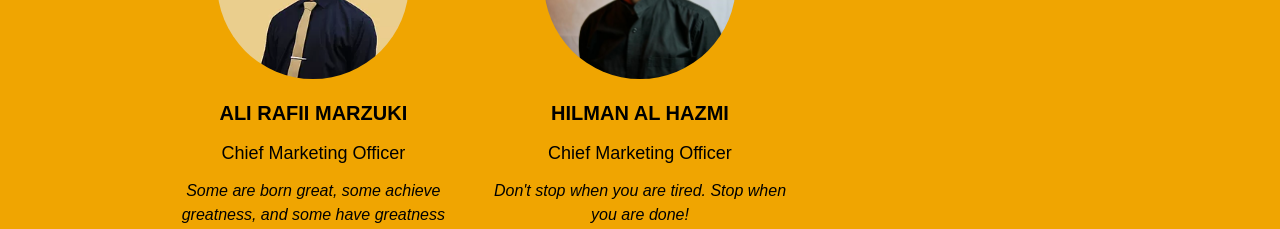
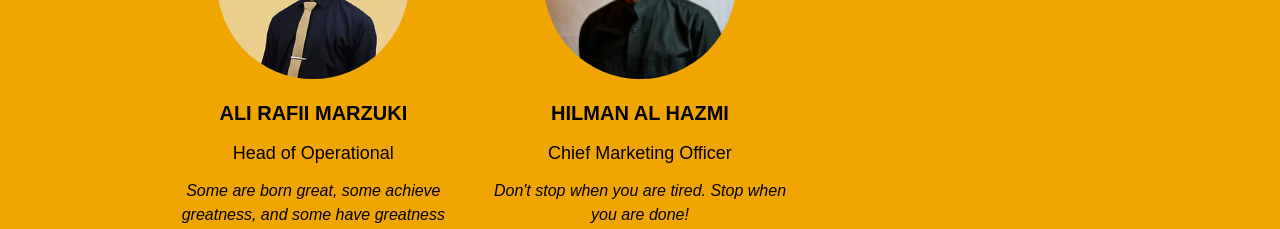
Before and after one commit to raflidev/syraint, a React (Create React App) app: page / in a window 1280 px wide. Shown: the part 3960-4189 px from the top of the page. Built offline with nearby package versions, Linux system fonts and the light colour scheme.

Commit message:
change email and change title

```diff
--- a/src/data.js
+++ b/src/data.js
@@ -2076,7 +2076,7 @@ export const people = [
   {
     nama: 'ALI RAFII MARZUKI',
     gambar: ali,
-    jabatan: 'Chief Marketing Officer',
+    jabatan: 'Head of Operational',
     quotes: "Some are born great, some achieve greatness, and some have greatness thrust upon them.",
     links: [
       {
--- a/src/pages/Home.js
+++ b/src/pages/Home.js
@@ -542,7 +542,7 @@ function Home() {
                             <div className='font-bold text-xl'>Contact Us</div>
                             <div className='text-sm'>Indonesia, Bekasi. Medan Satria, Pejuang Jaya. Komando Raya Street.</div>
                             <div className='text-sm'>+62 812-9710-8565</div>
-                            <div className='text-sm'>syra.ind@gmail.com</div>
+                            <div className='text-sm'>marketing@syrainternational.com</div>
                             <div className='text-sm'>
                             </div>
                         </div>
```
